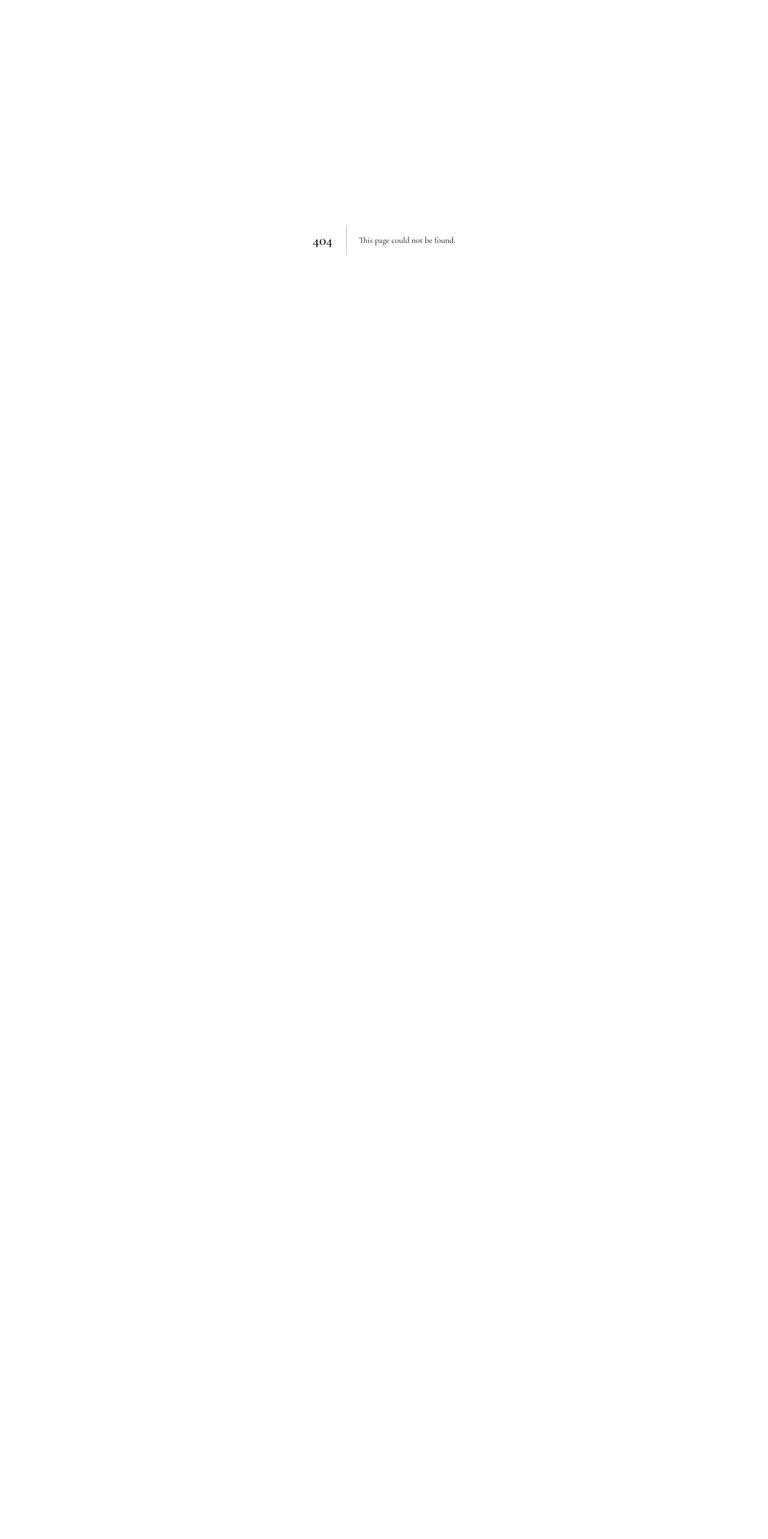
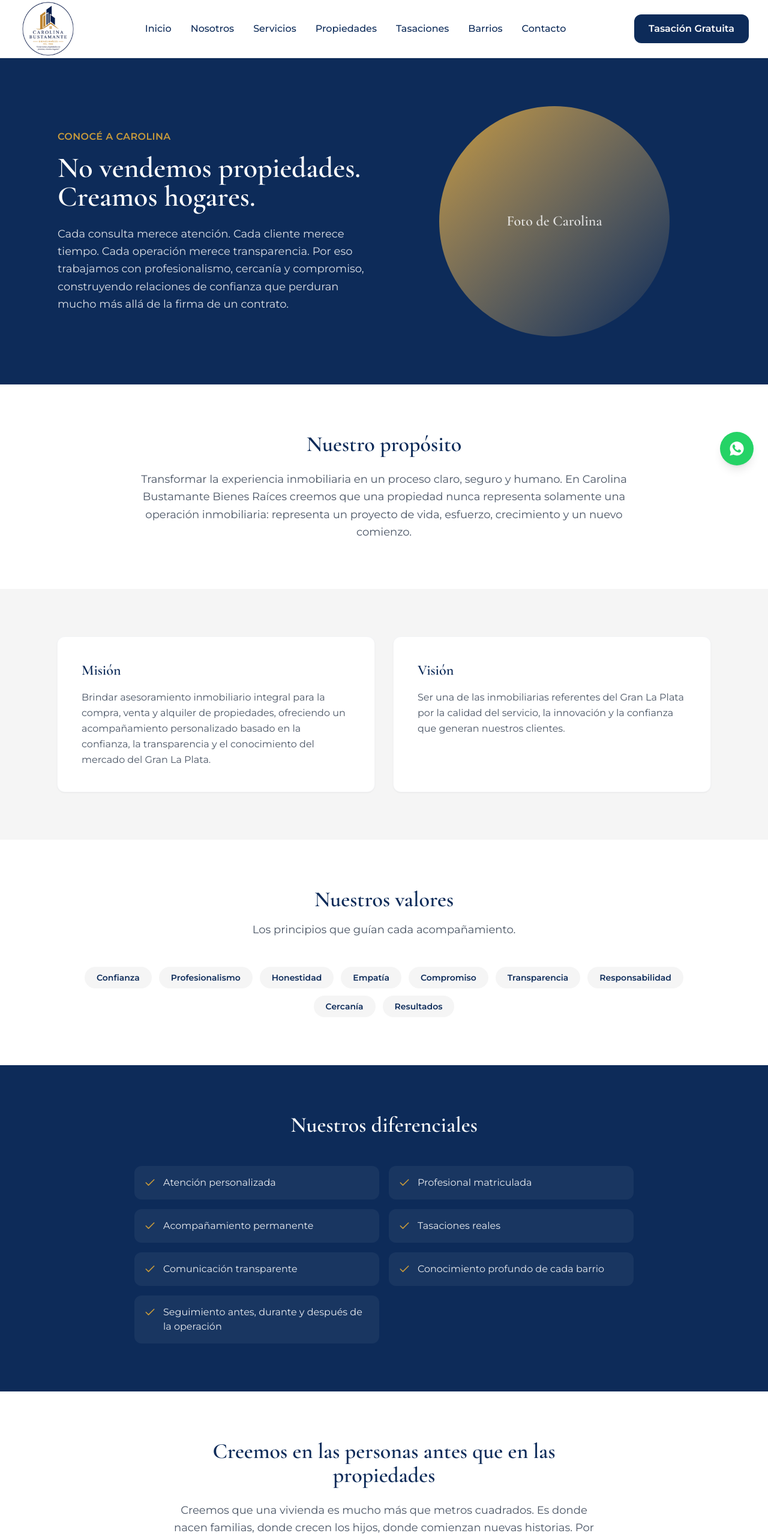
Before and after one commit to borginiangel-svg/carolina-bustamante-web, a Next.js app: page /nosotros in a window 1280 px wide. Before the commit this address had no page. Shown: the top 2566 px of the page at 60% size. Before the commit the page ends 800 px from the top, so only its background shows below. Built offline with nearby package versions, Linux system fonts and the light colour scheme.

Commit message:
Agregar página Nosotros, fix Footer, mover proyecto fuera de OneDrive

```diff
--- /dev/null
+++ b/src/app/nosotros/page.tsx
@@ -0,0 +1,183 @@
+import Link from "next/link";
+import Header from "@/components/layout/Header";
+import Footer from "@/components/layout/Footer";
+import WhatsAppButton from "@/components/ui/WhatsAppButton";
+
+const valores = [
+  "Confianza",
+  "Profesionalismo",
+  "Honestidad",
+  "Empatía",
+  "Compromiso",
+  "Transparencia",
+  "Responsabilidad",
+  "Cercanía",
+  "Resultados",
+];
+
+const diferenciales = [
+  "Atención personalizada",
+  "Profesional matriculada",
+  "Acompañamiento permanente",
+  "Tasaciones reales",
+  "Comunicación transparente",
+  "Conocimiento profundo de cada barrio",
+  "Seguimiento antes, durante y después de la operación",
+];
+
+export default function Nosotros() {
+  return (
+    <>
+      <Header />
+
+      {/* Hero de la página */}
+      <section className="bg-[#0D2B59] py-20">
+        <div className="mx-auto grid max-w-6xl grid-cols-1 items-center gap-12 px-8 lg:grid-cols-2">
+          <div>
+            <p className="font-semibold uppercase tracking-wide text-[#C79A3B]">
+              Conocé a Carolina
+            </p>
+            <h1 className="mt-4 font-heading text-4xl font-semibold text-white sm:text-5xl">
+              No vendemos propiedades. Creamos hogares.
+            </h1>
+            <p className="mt-6 text-lg leading-relaxed text-white/85">
+              Cada consulta merece atención. Cada cliente merece tiempo. Cada operación
+              merece transparencia. Por eso trabajamos con profesionalismo, cercanía y
+              compromiso, construyendo relaciones de confianza que perduran mucho más
+              allá de la firma de un contrato.
+            </p>
+          </div>
+
+          {/* Placeholder de foto de Carolina */}
+          <div className="mx-auto flex h-80 w-80 items-center justify-center rounded-full bg-gradient-to-br from-[#C79A3B] to-[#0D2B59] sm:h-96 sm:w-96">
+            <span className="font-heading text-2xl font-semibold text-white/80">
+              Foto de Carolina
+            </span>
+          </div>
+        </div>
+      </section>
+
+      {/* Propósito */}
+      <section className="mx-auto max-w-4xl px-8 py-20 text-center">
+        <h2 className="font-heading text-3xl font-semibold text-[#0D2B59] sm:text-4xl">
+          Nuestro propósito
+        </h2>
+        <p className="mt-6 text-lg leading-relaxed text-gray-600">
+          Transformar la experiencia inmobiliaria en un proceso claro, seguro y humano.
+          En Carolina Bustamante Bienes Raíces creemos que una propiedad nunca representa
+          solamente una operación inmobiliaria: representa un proyecto de vida, esfuerzo,
+          crecimiento y un nuevo comienzo.
+        </p>
+      </section>
+
+      {/* Misión y Visión */}
+      <section className="bg-[#F5F5F5] py-20">
+        <div className="mx-auto grid max-w-6xl grid-cols-1 gap-8 px-8 sm:grid-cols-2">
+          <div className="rounded-xl bg-white p-10 shadow-sm ring-1 ring-gray-100">
+            <h3 className="font-heading text-2xl font-semibold text-[#0D2B59]">
+              Misión
+            </h3>
+            <p className="mt-4 leading-relaxed text-gray-600">
+              Brindar asesoramiento inmobiliario integral para la compra, venta y
+              alquiler de propiedades, ofreciendo un acompañamiento personalizado
+              basado en la confianza, la transparencia y el conocimiento del mercado
+              del Gran La Plata.
+            </p>
+          </div>
+
+          <div className="rounded-xl bg-white p-10 shadow-sm ring-1 ring-gray-100">
+            <h3 className="font-heading text-2xl font-semibold text-[#0D2B59]">
+              Visión
+            </h3>
+            <p className="mt-4 leading-relaxed text-gray-600">
+              Ser una de las inmobiliarias referentes del Gran La Plata por la calidad
+              del servicio, la innovación y la confianza que generan nuestros clientes.
+            </p>
+          </div>
+        </div>
+      </section>
+
+      {/* Valores */}
+      <section className="mx-auto max-w-6xl px-8 py-20">
+        <div className="mx-auto max-w-2xl text-center">
+          <h2 className="font-heading text-3xl font-semibold text-[#0D2B59] sm:text-4xl">
+            Nuestros valores
+          </h2>
+          <p className="mt-4 text-lg text-gray-600">
+            Los principios que guían cada acompañamiento.
+          </p>
+        </div>
+
+        <div className="mt-12 flex flex-wrap justify-center gap-3">
+          {valores.map((v) => (
+            <span
+              key={v}
+              className="rounded-full bg-[#F5F5F5] px-5 py-2 text-sm font-semibold text-[#0D2B59]"
+            >
+              {v}
+            </span>
+          ))}
+        </div>
+      </section>
+
+      {/* Diferenciales */}
+      <section className="bg-[#0D2B59] py-20">
+        <div className="mx-auto max-w-4xl px-8">
+          <h2 className="text-center font-heading text-3xl font-semibold text-white sm:text-4xl">
+            Nuestros diferenciales
+          </h2>
+
+          <ul className="mt-12 grid grid-cols-1 gap-4 sm:grid-cols-2">
+            {diferenciales.map((d) => (
+              <li
+                key={d}
+                className="flex items-start gap-3 rounded-xl bg-white/5 p-4 text-white/90"
+              >
+                <svg
+                  width="20"
+                  height="20"
+                  viewBox="0 0 24 24"
+                  fill="none"
+                  stroke="#C79A3B"
+                  strokeWidth="2"
+                  className="mt-0.5 shrink-0"
+                >
+                  <path d="M20 6L9 17l-5-5" strokeLinecap="round" strokeLinejoin="round" />
+                </svg>
+                <span>{d}</span>
+              </li>
+            ))}
+          </ul>
+        </div>
+      </section>
+
+      {/* Manifiesto */}
+      <section className="mx-auto max-w-3xl px-8 py-20 text-center">
+        <h2 className="font-heading text-3xl font-semibold text-[#0D2B59] sm:text-4xl">
+          Creemos en las personas antes que en las propiedades
+        </h2>
+        <p className="mt-6 text-lg leading-relaxed text-gray-600">
+          Creemos que una vivienda es mucho más que metros cuadrados. Es donde nacen
+          familias, donde crecen los hijos, donde comienzan nuevas historias. Por eso
+          trabajamos con compromiso, honestidad y cercanía. Porque detrás de cada llave
+          existe una ilusión, y detrás de cada cliente existe un sueño.
+        </p>
+        <p className="mt-4 font-heading text-xl font-semibold text-[#C79A3B]">
+          Nuestro trabajo es ayudar a convertir ese sueño en un hogar.
+        </p>
+
+        <Link
+          href="https://wa.me/5492215593304"
+          target="_blank"
+          rel="noopener noreferrer"
+          className="mt-10 inline-block h-[52px] rounded-xl bg-[#0D2B59] px-8 py-[14px] font-semibold text-white transition hover:bg-[#C79A3B] hover:text-[#0D2B59]"
+        >
+          Conversemos por WhatsApp
+        </Link>
+      </section>
+
+      <Footer />
+      <WhatsAppButton />
+    </>
+  );
+}
--- a/src/components/layout/Header.tsx
+++ b/src/components/layout/Header.tsx
@@ -2,19 +2,20 @@ import Image from "next/image";
 import Link from "next/link";
 
 const menu = [
-  "Inicio",
-  "Nosotros",
-  "Servicios",
-  "Propiedades",
-  "Tasaciones",
-  "Barrios",
-  "Contacto",
+  { label: "Inicio", href: "/" },
+  { label: "Nosotros", href: "/nosotros" },
+  { label: "Servicios", href: "#" },
+  { label: "Propiedades", href: "#" },
+  { label: "Tasaciones", href: "#" },
+  { label: "Barrios", href: "#" },
+  { label: "Contacto", href: "#" },
 ];
 
 export default function Header() {
   return (
     <header className="sticky top-0 z-50 border-b border-gray-200 bg-white/95 backdrop-blur">
       <div className="mx-auto flex h-24 max-w-7xl items-center justify-between px-8">
+        <Link href="/">
           <Image
             src="/images/logo-badge-navbar.png"
             alt="Carolina Bustamante Bienes Raíces"
@@ -23,15 +24,16 @@ export default function Header() {
             className="h-24 w-auto shrink-0 object-contain"
             priority
           />
+        </Link>
 
         <nav className="hidden lg:flex items-center gap-8">
           {menu.map((item) => (
             <Link
-              key={item}
-              href="#"
+              key={item.label}
+              href={item.href}
               className="font-medium text-[#0D2B59] transition hover:text-[#C79A3B]"
             >
-              {item}
+              {item.label}
             </Link>
           ))}
         </nav>
```
Lines whose indentation alone changed are shown as unchanged.
